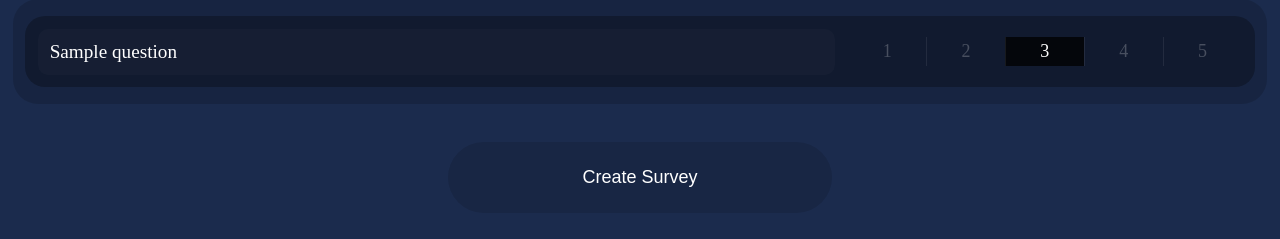
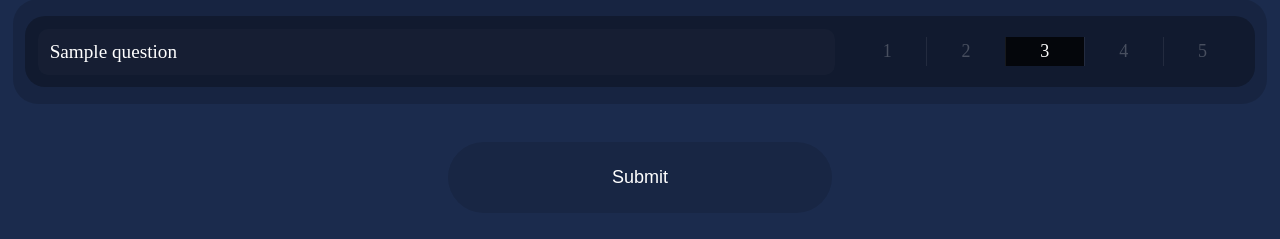
Before and after one commit to shiroluigi/surveyApp, a Django app: template surveyApp/templates/response.html in a window 1280 px wide. Shown: the part 731-970 px from the top of the page. Run offline with Django 5.2, Linux system fonts and the light colour scheme; the template is opened without the code that fills it: most values are stand-ins (such as "Sample title", 1, 10 or a date in 2020); some libraries are stand-ins or nearby versions; some web fonts are replaced.

Commit message:
fixed student response submit message

```diff
--- a/surveyApp/templates/response.html
+++ b/surveyApp/templates/response.html
@@ -73,7 +73,7 @@
 
         </div>
 
-        <button id="submit-button" class="anim-button" onclick="submitResponse()">Create Survey<div class="circles"></div></button>
+        <button id="submit-button" class="anim-button" onclick="submitResponse()">Submit<div class="circles"></div></button>
 
     </div>
     <form method="post" id="submit-response-form">
```
